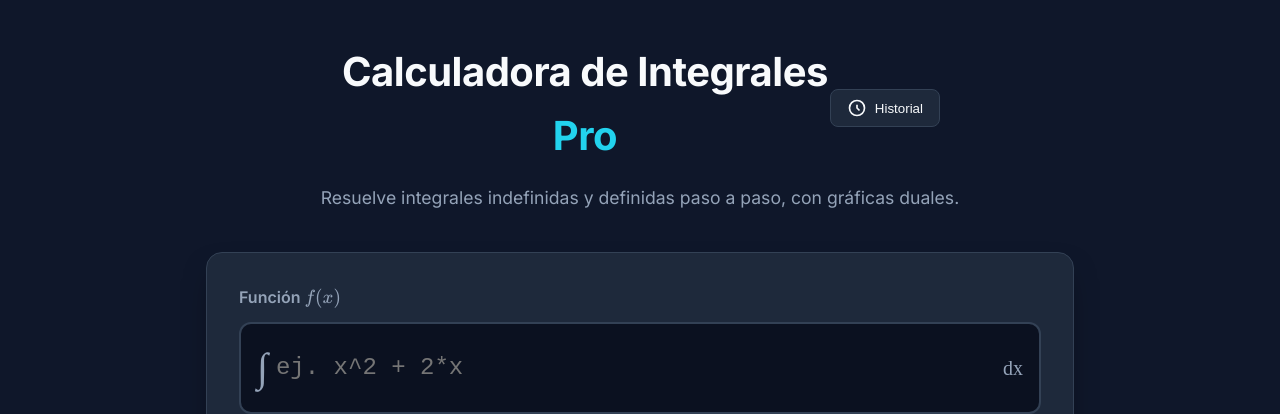
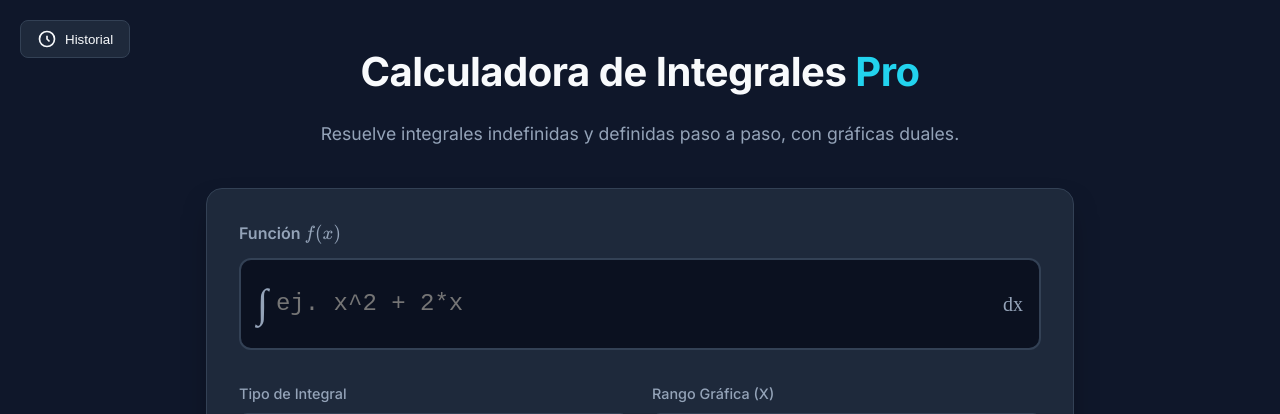
Before and after one commit to Carlos2239/Calculadora-de-integrales, a Flask app: page / in a window 1280 px wide. Shown: the top 414 px of the page. Run offline with Flask 3, Linux system fonts and the light colour scheme; some libraries are stand-ins or nearby versions.

Commit message:
Cambio en el historial y botones

```diff
--- a/static/css/style.css
+++ b/static/css/style.css
@@ -115,7 +115,7 @@ header p {
 /* Container de opciones */
 .header-content {
     display: flex;
-    justify-content: space-between;
+    justify-content: center;
     align-items: center;
     position: relative;
     max-width: 600px;
@@ -123,6 +123,10 @@ header p {
 }
 
 .btn-history {
+    position: fixed;
+    left: 20px;
+    top: 20px;
+    z-index: 1000;
     background: #1E293B;
     border: 1px solid var(--border-color);
     color: var(--text-main);
--- a/templates/index.html
+++ b/templates/index.html
@@ -113,16 +113,16 @@
                     <button class="key num" data-val="5">5</button>
                     <button class="key num" data-val="6">6</button>
                     <button class="key op" data-val="^">^</button>
+                    <button class="key op" data-val="-">-</button>
+                    <button class="key op" data-val="+">+</button>
+                    <button class="key op" data-val=",">,</button>
+
+                    <!-- Fila 5 -->
                     <button class="key num" data-val="1">1</button>
                     <button class="key num" data-val="2">2</button>
-                    <button class="key op" data-val="-">-</button>
-
-                    <!-- Fila 5 -->
                     <button class="key num" data-val="3">3</button>
                     <button class="key num" data-val="0">0</button>
                     <button class="key num" data-val=".">.</button>
-                    <button class="key op" data-val="+">+</button>
-                    <button class="key op" data-val=",">,</button>
                     <button class="key action btn-clear" id="btn-clear">AC</button>
                     <button class="key action btn-solve" id="btn-solve">
                         <span id="solve-text">RESOLVER</span>
```
